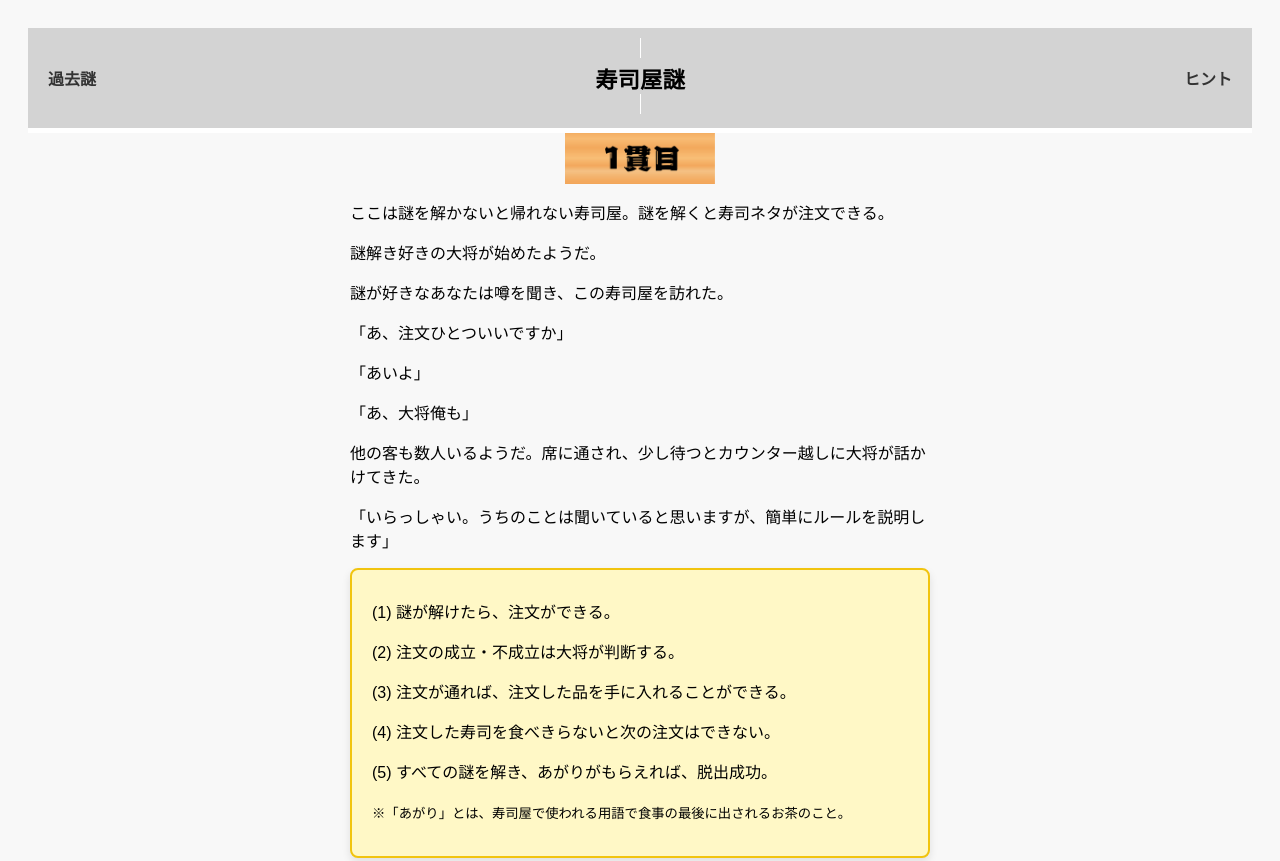
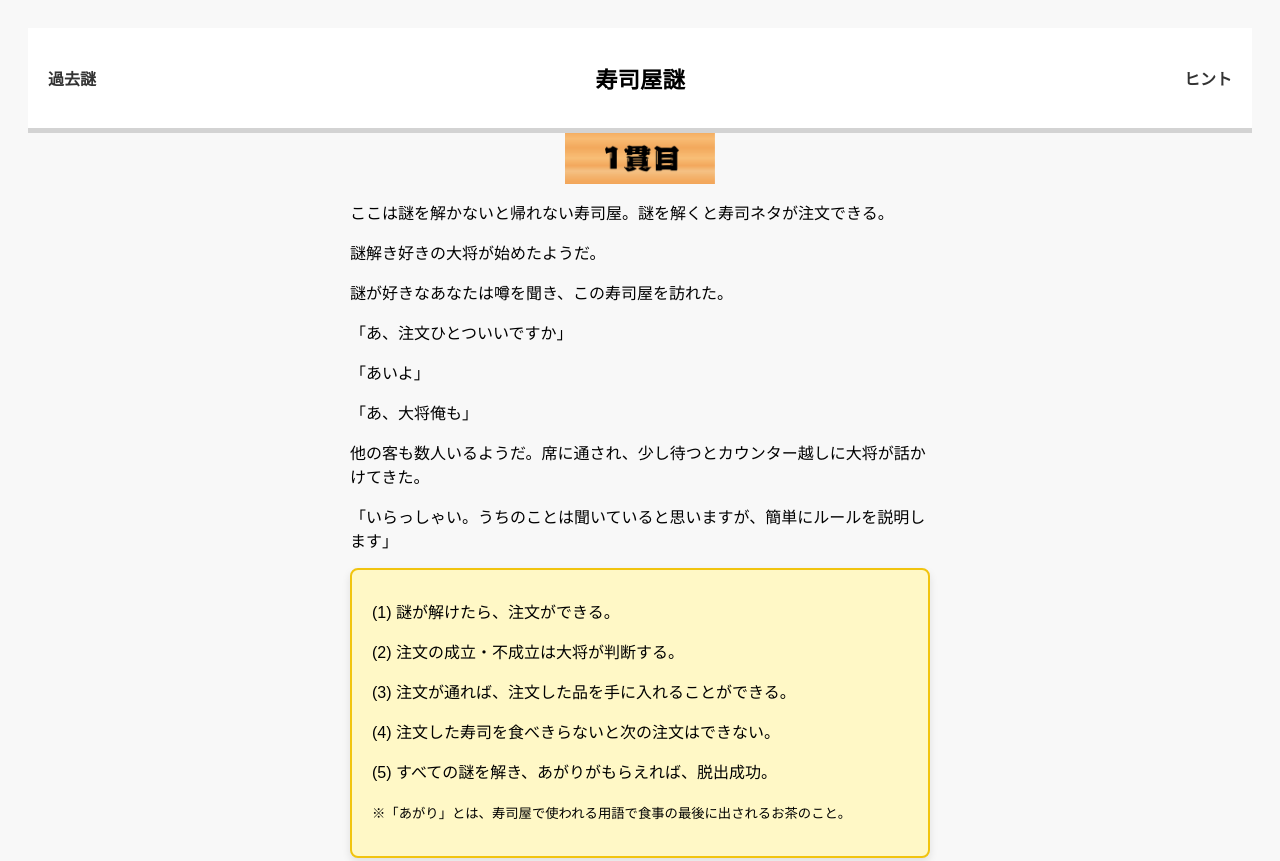
Before and after one commit to nano-k/sushi, a plain HTML site: page q1.html in a window 1280 px wide. Shown: the top 861 px of the page. Drawn offline with nearby package versions, Linux system fonts and the light colour scheme.

Commit message:
Update style.css

```diff
--- a/css/style.css
+++ b/css/style.css
@@ -429,14 +429,14 @@ h2 {
 .noren-header {
   position: relative; /* 通常の流れ */
   width: 100%;
-  background: #d3d3d3; /* 灰色ベース */
+  background: #fff; /* 灰色ベース */
   padding: 10px 20px;
   display: flex;
   justify-content: space-between; /* 左右端にリンク */
   align-items: center;
   font-family: "Yu Gothic", sans-serif;
   box-sizing: border-box;
-  border-bottom: 5px solid #fff; /* 下部に白線で区切り */
+  border-bottom: 5px solid #d3d3d3; /* 下部に白線で区切り */
   z-index: 10;
 }
 
```
